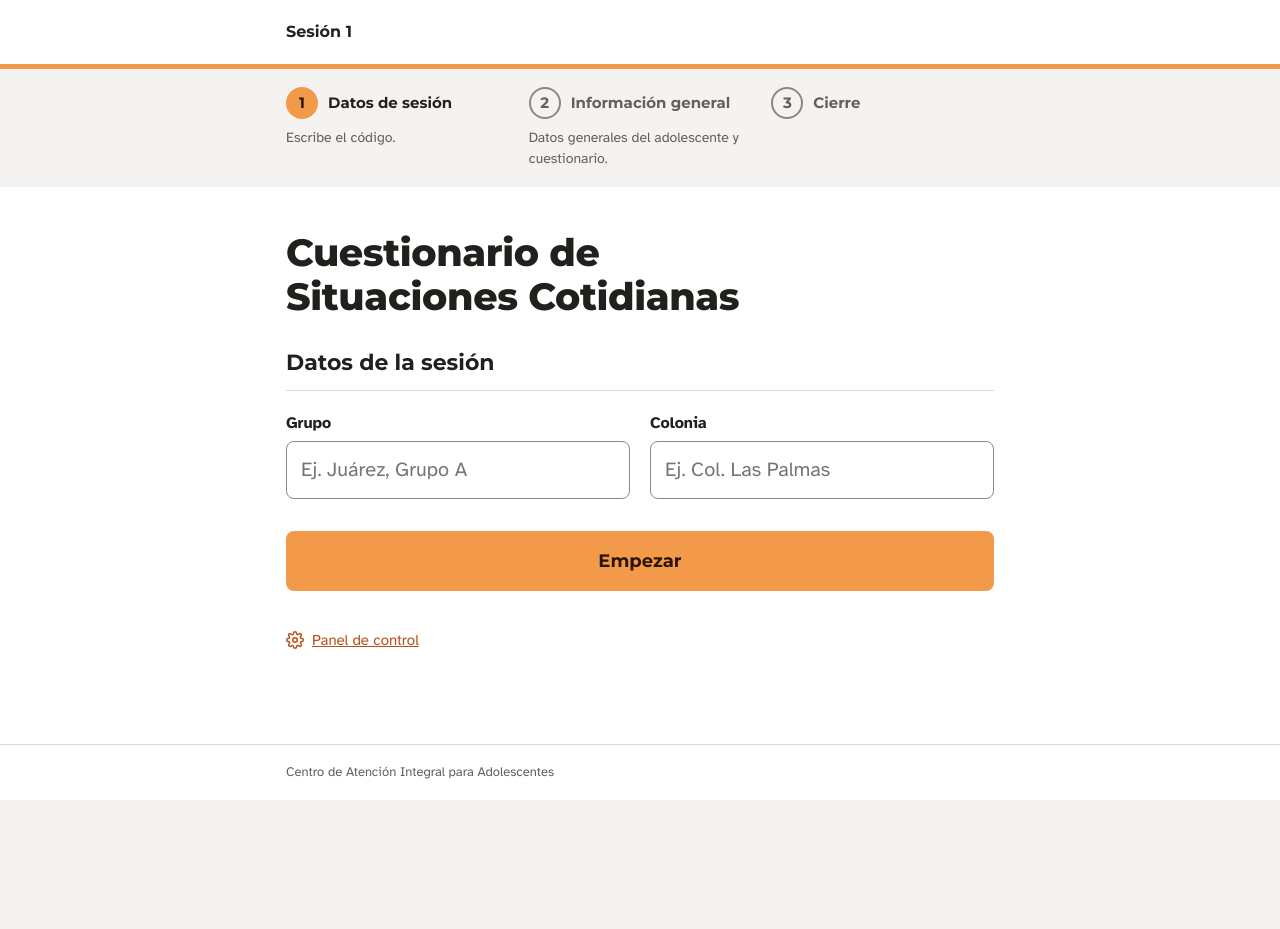
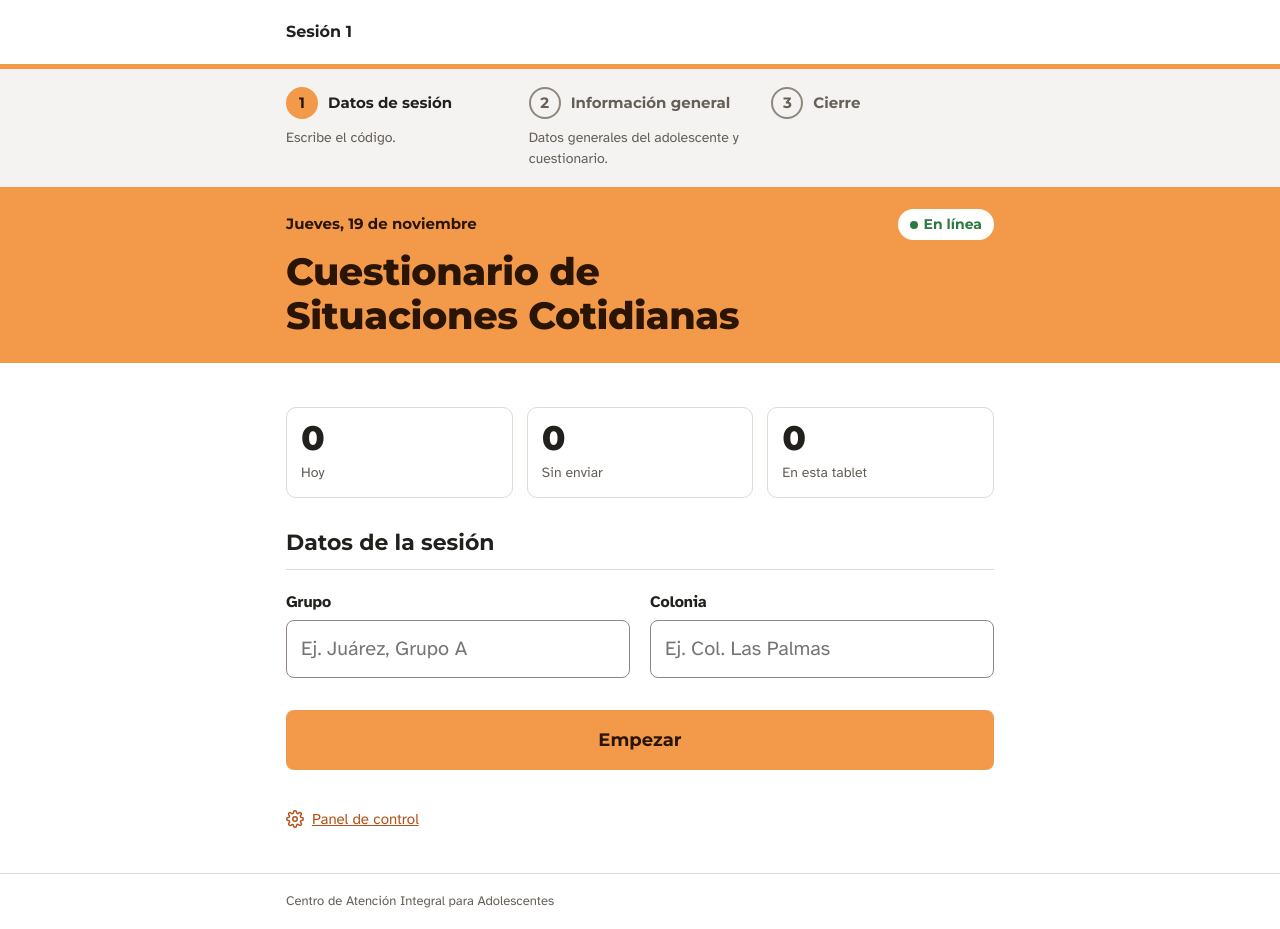
Before and after one commit to evaluacioncaipanl/Conciencia-Joven, a plain HTML site: page cuestionario.html in a window 1280 px wide. Before the commit the page ends 800 px from the top, so only its background shows below. Drawn offline with Linux system fonts and the light colour scheme.

Commit message:
Cuestionario C1.3: pantalla de inicio con portada, conexión y contadores
Co-Authored-By: Claude Opus 5.5 <noreply@anthropic.com>

```diff
--- a/cuestionario.html
+++ b/cuestionario.html
@@ -127,6 +127,18 @@ main.b.fin>.inner{flex:1;justify-content:space-between}
 .sub{margin:0;font-size:16px;color:var(--muted)}
 .secb{display:flex;flex-direction:column;gap:4px;padding-bottom:14px;border-bottom:1px solid var(--line)}
 .secb h2{font-family:var(--inst);font-weight:700;font-size:22px}
+.portada{background:var(--accent);color:var(--on-accent)}
+.portada .inner{padding-block:22px 26px;display:flex;flex-direction:column;gap:10px}
+.portada-top{display:flex;justify-content:space-between;align-items:center;gap:12px;font-family:var(--inst);font-weight:700;font-size:15px}
+.portada .h1b{color:var(--on-accent)}
+.net{display:inline-flex;align-items:center;gap:6px;border-radius:99px;padding:5px 12px;font-size:14px;font-weight:700;background:#FFFFFF;color:#2C7A3F}
+.net.off{color:#B3261E}
+.net .pt{width:8px;height:8px;border-radius:50%;background:currentColor}
+.stats{display:grid;grid-template-columns:repeat(3,minmax(0,1fr));gap:14px}
+.stat{border:1.5px solid var(--line);border-radius:10px;padding:12px 14px;background:var(--surface)}
+.stat b{display:block;font-family:var(--inst);font-weight:800;font-size:clamp(26px,4.5vw,34px);line-height:1.1;font-variant-numeric:tabular-nums}
+.stat span{font-size:14px;color:var(--muted)}
+.stat.alerta b{color:var(--accent-ink)}
 .grid2{display:grid;grid-template-columns:repeat(2,minmax(0,1fr));gap:20px}
 .fld{display:flex;flex-direction:column;gap:6px;min-width:0}
 .fld label{margin:0}
@@ -263,7 +275,7 @@ const QS={H:buildQs("H"),M:buildQs("M")};
 const CONFIG={
   SHEETS_URL:'https://script.google.com/macros/s/AKfycbytPsOhd2pdFJFB4F7wHHS2m6QkrNrn2CC3adsnkTbsl3JGf3uINRx5xwbGXXMLcvBV/exec',
   SHEETS_TOKEN:'cj-2026-x7f2m9',
-  APP_VERSION:'C1.2'
+  APP_VERSION:'C1.3'
 };
 
 /* ============ ALMACENAMIENTO EN LA TABLET + ENVÍO ============ */
@@ -300,7 +312,7 @@ async function sincronizar(){
     for(const r of mem.registros){
       if(r.estado==="pendiente"){r.estado=await enviar(r);save();}
     }
-  }finally{syncing=false; if(S.screen==="panel")render();}
+  }finally{syncing=false; if(S.screen==="panel")render(); else pintarEstado();}
 }
 window.addEventListener("online",sincronizar);
 setInterval(()=>{if(navigator.onLine!==false&&mem.registros.some(r=>r.estado==="pendiente"))sincronizar()},60000);
@@ -362,9 +374,34 @@ function shell(n,desc,conTitulo,body,extra){
 }
 
 /* ---- Pantalla 1A: inicio (facilitador) ---- */
+function fechaCorta(){const s=new Date().toLocaleDateString("es-MX",{weekday:"long",day:"numeric",month:"long"});return s.charAt(0).toUpperCase()+s.slice(1)}
+function conteos(){const h=today(),R=mem.registros;
+  return {hoy:R.filter(r=>r.fecha===h).length, pend:R.filter(r=>r.estado==="pendiente").length, total:R.length,
+          rech:R.filter(r=>String(r.estado).startsWith("rechazado")).length}}
+function netHTML(){const on=navigator.onLine!==false;return `<span class="net${on?"":" off"}" id="net"><span class="pt"></span>${on?"En línea":"Sin internet"}</span>`}
+// Actualiza fecha, conexión y contadores sin volver a pintar la pantalla (para no borrar lo que se está escribiendo).
+function pintarEstado(){
+  if(S.screen!=="inicio")return;
+  const n=document.getElementById("net");if(n)n.outerHTML=netHTML();
+  const c=conteos();
+  [["s-hoy",c.hoy],["s-pend",c.pend],["s-total",c.total]].forEach(([id,v])=>{const e=document.getElementById(id);if(e)e.textContent=v});
+  const p=document.getElementById("st-pend");if(p)p.classList.toggle("alerta",c.pend>0);
+}
+window.addEventListener("online",pintarEstado);window.addEventListener("offline",pintarEstado);
 function inicio(){
-  return shell(1,true,false,`${resumenEnvio()}
-  <h1 class="h1b">Cuestionario de Situaciones Cotidianas</h1>
+  const c=conteos();
+  const aviso=c.rech?`<div class="proto"><span>⚠</span><span><b>${c.rech} rechazado${c.rech===1?"":"s"}.</b> Revísalos en el panel.</span></div>`:"";
+  return `<div class="shell">${hdr(false)}${pasos(1,true)}
+  <section class="portada"><div class="inner">
+    <div class="portada-top"><span>${fechaCorta()}</span>${netHTML()}</div>
+    <h1 class="h1b">Cuestionario de Situaciones Cotidianas</h1>
+  </div></section>
+  <main class="b"><div class="inner">${aviso}
+  <div class="stats">
+    <div class="stat"><b id="s-hoy">${c.hoy}</b><span>Hoy</span></div>
+    <div class="stat${c.pend?" alerta":""}" id="st-pend"><b id="s-pend">${c.pend}</b><span>Sin enviar</span></div>
+    <div class="stat"><b id="s-total">${c.total}</b><span>En esta tablet</span></div>
+  </div>
   <div class="fld" style="gap:20px">
     <div class="secb"><h2>Datos de la sesión</h2></div>
     <div class="grid2">
@@ -374,7 +411,8 @@ function inicio(){
     <p class="err" id="e1" hidden>Escribe el grupo y la colonia para empezar.</p>
   </div>
   <button class="bb pri" id="go">Empezar</button>
-  <button class="lnk" id="topanel">${GEAR}Panel de control</button>`);
+  <button class="lnk" id="topanel">${GEAR}Panel de control</button>
+  </div></main><footer class="ftr"><div class="inner">${PIE}</div></footer></div>`;
 }
 /* ---- Pantalla 1B: código (facilitador) ---- */
 function codigo(){
```
